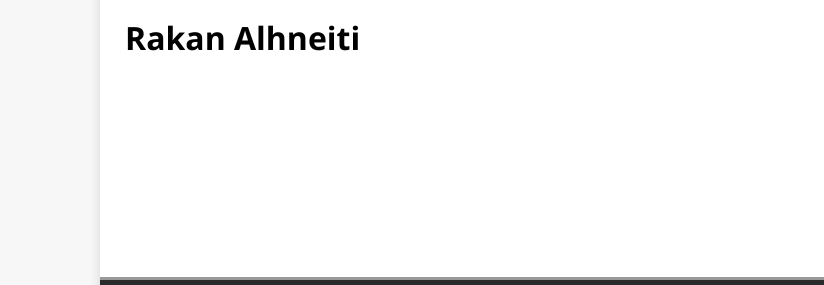
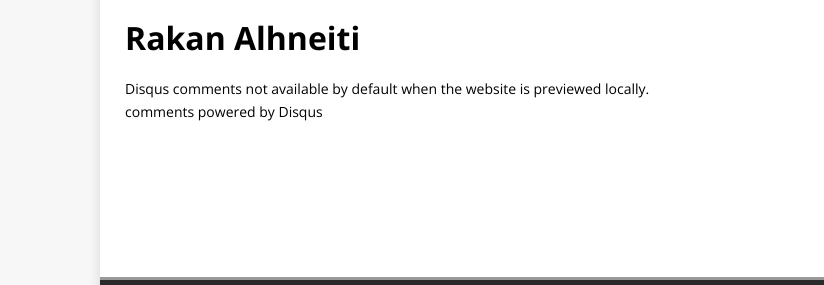
Before and after one commit to rakanalh/rakanalh.github.io, a plain HTML site: page about/index.html in a window 1280 px wide. Shown: the part 258-543 px from the top of the page, 0-824 px from the left. Drawn offline with nearby package versions, Linux system fonts and the light colour scheme.

Commit message:
Added disqus comments

```diff
--- a/about/index.html
+++ b/about/index.html
@@ -81,6 +81,29 @@
 
 
 
+<div class="comments">
+	<div id="disqus_thread"></div>
+<script>
+    var disqus_config = function () {
+
+
+
+    };
+    (function() {
+        if (["localhost", "127.0.0.1"].indexOf(window.location.hostname) != -1) {
+            document.getElementById('disqus_thread').innerHTML = 'Disqus comments not available by default when the website is previewed locally.';
+            return;
+        }
+        var d = document, s = d.createElement('script'); s.async = true;
+        s.src = '//' + "alhneiti" + '.disqus.com/embed.js';
+        s.setAttribute('data-timestamp', +new Date());
+        (d.head || d.body).appendChild(s);
+    })();
+</script>
+<noscript>Please enable JavaScript to view the <a href="https://disqus.com/?ref_noscript">comments powered by Disqus.</a></noscript>
+<a href="https://disqus.com" class="dsq-brlink">comments powered by <span class="logo-disqus">Disqus</span></a>
+</div>
+
 </main>
 
 <aside class="sidebar" itemscope="itemscope" itemtype="http://schema.org/WPSideBar">
```
